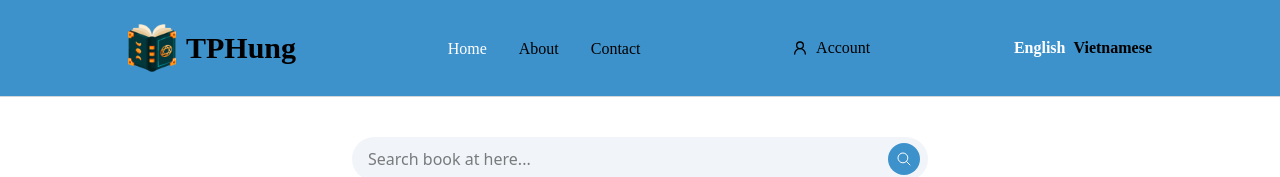
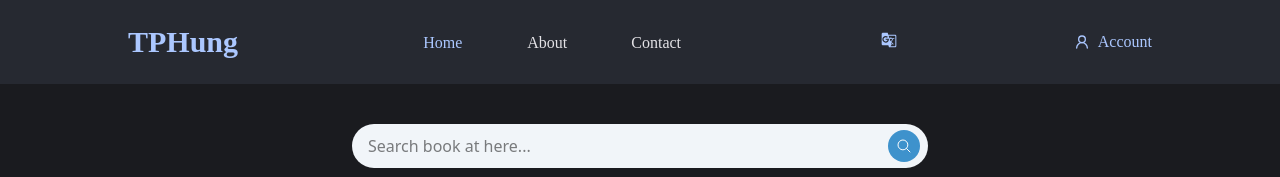
Before and after one commit to Vnboi2004/FE-Books, a React (Vite) app: page / in a window 1280 px wide. Shown: the top 177 px of the page. Built offline with nearby package versions, Linux system fonts and the light colour scheme; no server answers.

Commit message:
update color background, change layout header

```diff
--- a/src/components/layout/Header.tsx
+++ b/src/components/layout/Header.tsx
@@ -1,9 +1,9 @@
-import Logo from '../../assets/images/logo.png';
 import { navLinks } from '../../data';
 import { LuUserRound } from "react-icons/lu";
 import { NavLink } from 'react-router-dom';
 import { useTranslation } from 'react-i18next';
 import { useEffect, useState } from 'react';
+import { MdGTranslate } from "react-icons/md";
 const Header = () => {
   const { i18n } = useTranslation();
   const { t } = useTranslation('header');
@@ -20,24 +20,21 @@ const Header = () => {
   };
 
   return (
-    <div className='border-b border-b-gray-300 bg-[#3E92CC]'>
+    <div className='bg-primary'>
       <div className='max-w-[var(--container-width-lg)] mx-auto py-6'>
         <div className='flex items-center justify-between'>
           {/* Logo */}
-          <div className='flex items-center gap-2.5'>
-            <img src={Logo} alt="" className='w-12 h-12 object-cover'/>
-            <h1 className='text-3xl font-primary font-semibold'>
-              TPHung
-            </h1>
-          </div>
+          <h1 className='text-3xl font-primary font-semibold text-text-primary'>
+            TPHung
+          </h1>
           {/* Nav links */}
           <div>
-            <ul className='flex items-center gap-4'>
+            <ul className='flex items-center gap-6'>
               {navLinks.map((navLink) => (
-                <li key={navLink.id}>
+                <li key={navLink.id} className='min-w-[80px] max-w-[200px] truncate'>
                     <NavLink
                       to={navLink.path}
-                      className={({ isActive }) => `text-base font-heading p-2 ${isActive ? 'text-white' : 'text-black'}`}
+                      className={({ isActive }) => `text-base font-heading p-2 ${isActive ? 'text-text-primary' : 'text-text-p'}`}
                       >
                         {t(navLink.label)}
                     </NavLink>
@@ -45,13 +42,8 @@ const Header = () => {
               ))}
             </ul>
           </div>
-          {/* Acount */}
-          <button className='flex items-center gap-2 cursor-pointer'>
-            <LuUserRound />
-            <h1 className='text-base font-heading'>{t('account')}</h1>
-          </button>
-          {/* Translation */}
-          <div className="flex items-center gap-2">
+
+          {/* <div className="flex items-center gap-2">
             <button
               disabled={currentLanguage === 'en'}
               onClick={() => handleChangeLanguage('en')}
@@ -62,7 +54,20 @@ const Header = () => {
               onClick={() => handleChangeLanguage('vi')}
                className={`text-base font-primary font-bold cursor-pointer ${currentLanguage !== 'en' ? 'text-white' : 'text-black'}`}
               >Vietnamese</button>
+          </div> */}
+          <div>
+            {/* Translation */}
+            <button>
+              <MdGTranslate className='text-text-primary'/>
+            </button>
+            {/* dark mode */}
+
           </div>
+          {/* Acount */}
+          <button className='flex items-center gap-2 cursor-pointer text-text-primary'>
+            <LuUserRound />
+            <h1 className='text-base font-heading'>{t('account')}</h1>
+          </button>
         </div>
       </div>
     </div>
--- a/src/components/layout/MainLayout.tsx
+++ b/src/components/layout/MainLayout.tsx
@@ -9,7 +9,7 @@ interface MainLayoutProps {
 
 const MainLayout: React.FC<MainLayoutProps> = ({ children }) => {
     return (
-        <div>
+        <div className="bg-bg-primary">
             <Header/>
             <main className="flex-grow max-w-[var(--container-width-lg)] mx-auto">{children}</main>
             <Footer/>
--- a/src/index.css
+++ b/src/index.css
@@ -7,12 +7,15 @@
   --font-heading: "Sarala", "sans-serif";
 
   /* Colors text */
-
+  --color-text-primary: #abc7ff;
+  --color-text-p: #e3e2e6;
   /* Colors button */
 
   /* Colors backgroud */
 
   /* Colors ... */
+  --color-primary: #262931;
+  --color-bg-primary: #1a1b1f;
 
   /* Container */
   --container-width-sm: 640px;
```
